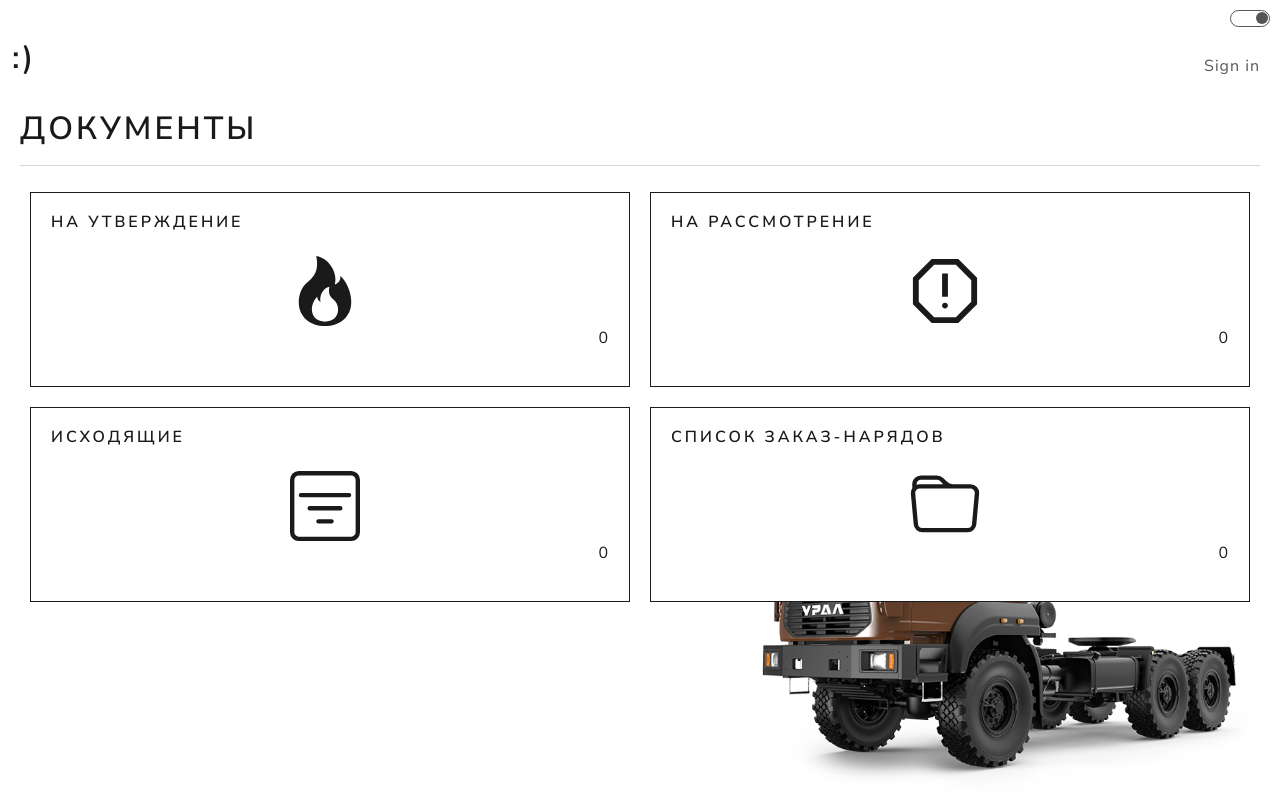
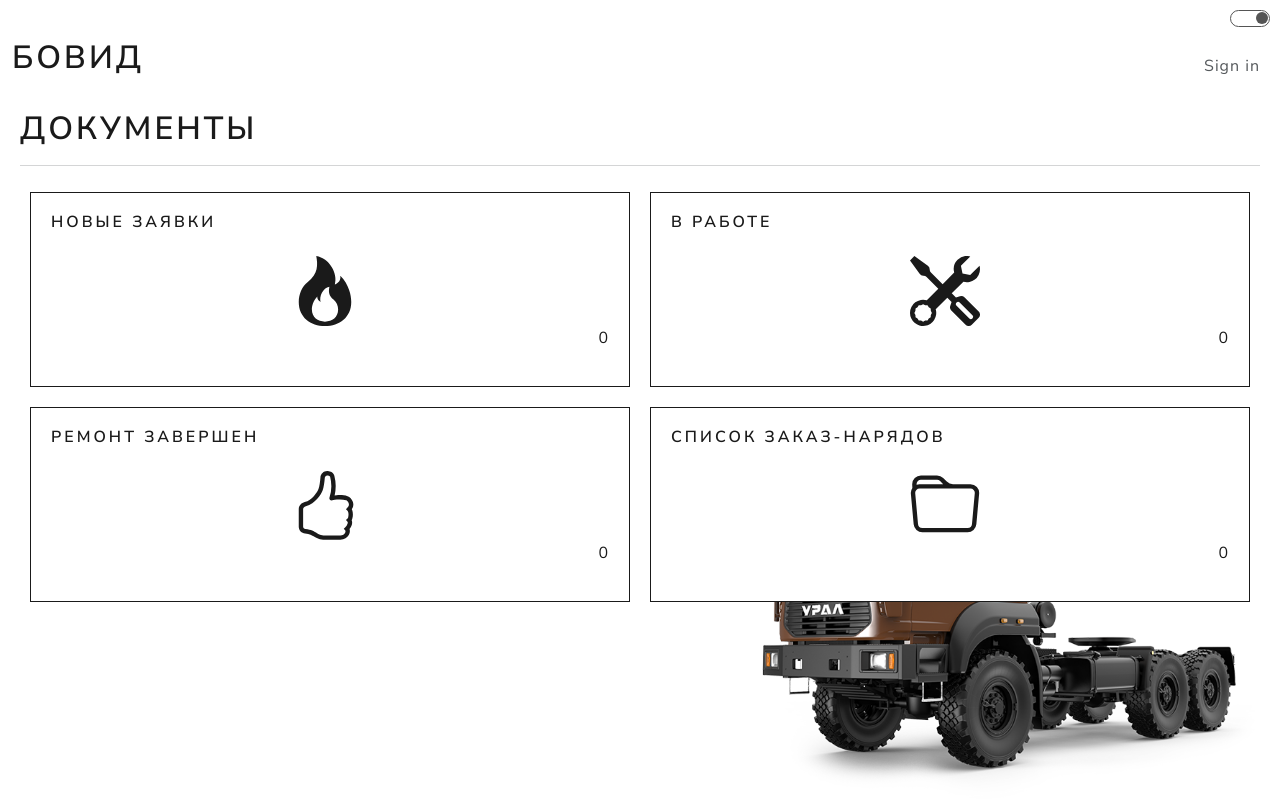
Before and after one commit to GeoS74/car-repair, a React (Create React App) app: page /docflow in a window 1280 px wide. Built offline with nearby package versions, Linux system fonts and the light colour scheme; no server answers; what md-conv would draw is missing.

Commit message:
prototype version

```diff
--- a/src/components/DocFlow/Comments/CommentRow/CommentRow.tsx
+++ b/src/components/DocFlow/Comments/CommentRow/CommentRow.tsx
@@ -13,6 +13,7 @@ export default function CommentsRow({ author, comment, createdAt }: IComment) {
       <small>{date(createdAt)}</small>
       <CommentAvatar userPhoto={author.photo} />
       <p>{author.name}</p>
+      <p>{author.position}</p>
     </div>
 
     <div className="mt-4"
--- a/src/components/DocFlow/DocBarPanel/DocBarPanel.tsx
+++ b/src/components/DocFlow/DocBarPanel/DocBarPanel.tsx
@@ -4,10 +4,12 @@
 import DocBar from "./DocBar/DocBar";
 import session from "../../../libs/token.manager";
 // import finder from "../../../libs/deep.finder";
-import { ReactComponent as IconFoo } from "./icons/foo.svg";
-import { ReactComponent as IconFilter } from "./icons/filter-square.svg";
+// import { ReactComponent as IconFoo } from "./icons/foo.svg";
+// import { ReactComponent as IconFilter } from "./icons/filter-square.svg";
 import { ReactComponent as IconFire } from "./icons/fire.svg";
 import { ReactComponent as IconFolder } from "./icons/folder.svg";
+import { ReactComponent as IconTools } from "./icons/tools.svg";
+import { ReactComponent as IconHandUp } from "./icons/hand-thumbs-up.svg";
 // import AddDocButton from "./AddDocButton/AddDocButton";
 import AddOrderButton from "./AddOrderButton/AddOrderButton";
 import DepAddInvoice from "./DepAddInvoice/DepAddInvoice";
@@ -34,6 +36,24 @@ export default function DocBarPanel() {
       <DepInvocesForDirector />
 
       <DocBar
+        title="Новые заявки"
+        Icon={IconFire}
+        queryString="?statusCode=10&limit=50"
+      />
+
+      <DocBar
+        title="В работе"
+        Icon={IconTools}
+        queryString="?statusCode=20&limit=50"
+      />
+
+      <DocBar
+        title="Ремонт завершен"
+        Icon={IconHandUp}
+        queryString="?statusCode=50&limit=50"
+      />
+
+      {/* <DocBar
         title="На утверждение"
         Icon={IconFire}
         queryString="?acceptor=0&limit=50"
@@ -49,7 +69,7 @@ export default function DocBarPanel() {
         title="Исходящие"
         Icon={IconFilter}
         queryString="?author=1&limit=50"
-      />
+      /> */}
 
       <DocBar
         title="Список заказ-нарядов"
--- a/src/components/navigate/Navigate.tsx
+++ b/src/components/navigate/Navigate.tsx
@@ -24,7 +24,7 @@ export default function Navigate() {
       <div>
         <nav className={classNames(styles.root, `navbar navbar-expand-lg navbar-${theme === 'light' ? 'primary' : 'dark'}`)}>
           <div className="container-fluid">
-            <Link className={classNames("navbar-brand")} to="/docflow"><h1>:)</h1></Link>
+            <Link className={classNames("navbar-brand")} to="/docflow"><h1>БОВИД</h1></Link>
 
             <button className="navbar-toggler collapsed" type="button" data-bs-toggle="collapse" data-bs-target="#navbarColor01" aria-controls="navbarColor01" aria-expanded="false" aria-label="Toggle navigation"
               onClick={_toggleMenu}
@@ -90,7 +90,7 @@ export default function Navigate() {
                     <span className="nav-link dropdown-toggle" onClick={(event) => event.currentTarget.nextElementSibling?.classList.toggle("show")}>Настройки</span>
                     <div className="dropdown-menu" onClick={(event) => event.currentTarget.classList.toggle("show")}>
                       <Link to="/setting/edit/roles" className="dropdown-item">Роли</Link>
-                      <Link to="/setting/edit/directings" className="dropdown-item">Направления</Link>
+                      <Link to="/setting/edit/directings" className="dropdown-item">Подразделения</Link>
                       <Link to="/setting/edit/processes" className="dropdown-item">Объекты</Link>
                       <Link to="/setting/edit/actions" className="dropdown-item">Действия</Link>
                       <Link to="/setting/edit/status" className="dropdown-item">Статусы</Link>
--- a/src/libs/formatterDateAndTime.tsx
+++ b/src/libs/formatterDateAndTime.tsx
@@ -1,9 +1,12 @@
 export function date(date?: string): string {
   const d = new Date(date || "");
+  d.setHours(d.getHours()-1);
   const day = `0${d.getDate()}`.slice(-2);
   const month = `0${d.getMonth() + 1}`.slice(-2);
+  const hours = `0${d.getHours() + 1}`.slice(-2);
+  const minutes = `0${d.getMinutes() + 1}`.slice(-2);
 
-  return `${day}.${month}.${d.getFullYear()} ${d.getHours()}:${d.getMinutes()}`
+  return `${day}.${month}.${d.getFullYear()} ${hours}:${minutes}`
 }
 
 export function toNumber(x: string | number): number {
--- a/src/store/slice/statusSlice.tsx
+++ b/src/store/slice/statusSlice.tsx
@@ -1,18 +1,29 @@
 import { createSlice, createAsyncThunk } from "@reduxjs/toolkit";
 import serviceHost from "../../libs/service.host";
+import tokenManager from "../../libs/token.manager";
+import fetchWrapper from "../../libs/fetch.wrapper"
+import { responseNotIsArray } from "../../middleware/response.validator";
+
 
 export const fetchStatus = createAsyncThunk(
   'data/fetchData',
-  async () => fetch(`${serviceHost("informator")}/api/informator/status`)
-  .then(async res => {
-    if(res.ok) {
-      return await res.json()
-    }
-    throw new Error(`error fetch status code ${res.status}`)
-  })
+  async () => fetchWrapper(_getStatuses)
+    .then(responseNotIsArray)
+    .then(async res => {
+      if (res.ok) {
+        return await res.json()
+      }
+      throw new Error(`error fetch status code ${res.status}`)
+    })
 );
 
-
+function _getStatuses() {
+  return fetch(`${serviceHost("informator")}/api/informator/status`, {
+    headers: {
+      'Authorization': `Bearer ${tokenManager.getAccess()}`
+    }
+  })
+}
 
 const initialState: {
   items: IStatus[],
```
Also changed, not shown: src/components/DocFlow/DocBarPanel/icons/hand-thumbs-up.svg (added), src/components/DocFlow/DocBarPanel/icons/tools.svg (added).
